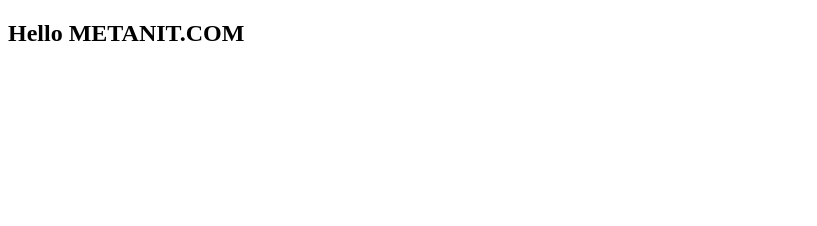
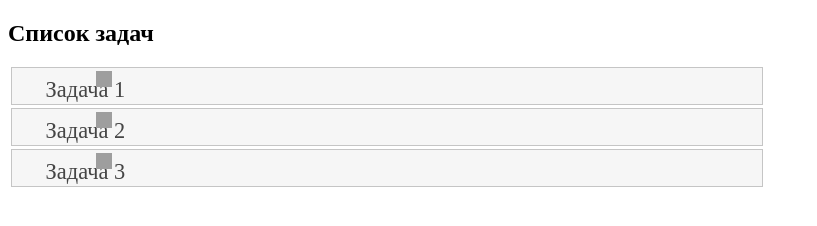
Before and after one commit to AzhimkulovAzamat/webappinfo, a plain HTML site: page index.html in a window 1280 px wide. Shown: the whole page, without its empty margins (0-817 px from the left). Drawn offline with nearby package versions, Linux system fonts and the light colour scheme; grey boxes are pictures that could not be loaded.

Commit message:
Update index.html

```diff
--- a/index.html
+++ b/index.html
@@ -1,10 +1,48 @@
 <!DOCTYPE html>
-<html>
+<html lang="en">
 <head>
-    <title>Django на METANIT.COM</title>
-    <meta charset="utf-8" />
+<meta charset="UTF-8">
+<meta name="viewport" content="width=device-width, initial-scale=1.0">
+<title>Список задач</title>
+<link rel="stylesheet" href="https://code.jquery.com/ui/1.12.1/themes/base/jquery-ui.css">
+<style>
+    #sortable {
+        list-style-type: none;
+        margin: 0;
+        padding: 0;
+        width: 60%;
+    }
+    #sortable li {
+        margin: 0 3px 3px 3px;
+        padding: 0.4em;
+        padding-left: 1.5em;
+        font-size: 1.4em;
+        height: 18px;
+    }
+    #sortable li span {
+        position: absolute;
+        margin-left: -1.3em;
+    }
+</style>
 </head>
 <body>
-    <h2>Hello METANIT.COM</h2>
+
+<h2>Список задач</h2>
+
+<ul id="sortable">
+    <li class="ui-state-default" data-id="1">Задача 1<span class="ui-icon ui-icon-arrowthick-2-n-s"></span></li>
+    <li class="ui-state-default" data-id="2">Задача 2<span class="ui-icon ui-icon-arrowthick-2-n-s"></span></li>
+    <li class="ui-state-default" data-id="3">Задача 3<span class="ui-icon ui-icon-arrowthick-2-n-s"></span></li>
+</ul>
+
+<script src="https://code.jquery.com/jquery-3.6.0.min.js"></script>
+<script src="https://code.jquery.com/ui/1.12.1/jquery-ui.min.js"></script>
+<script>
+    $( function() {
+        $( "#sortable" ).sortable();
+        $( "#sortable" ).disableSelection();
+    } );
+</script>
+
 </body>
 </html>
```
